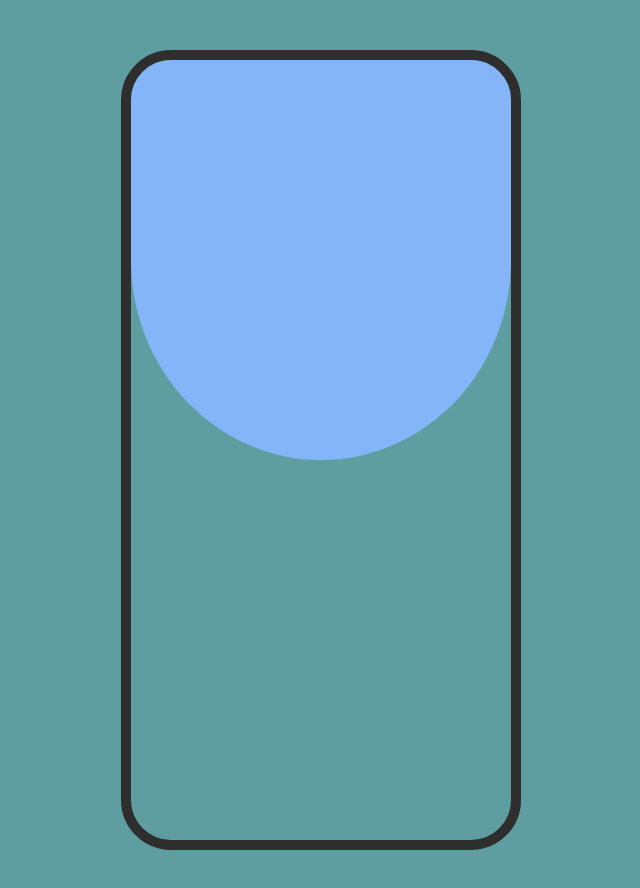
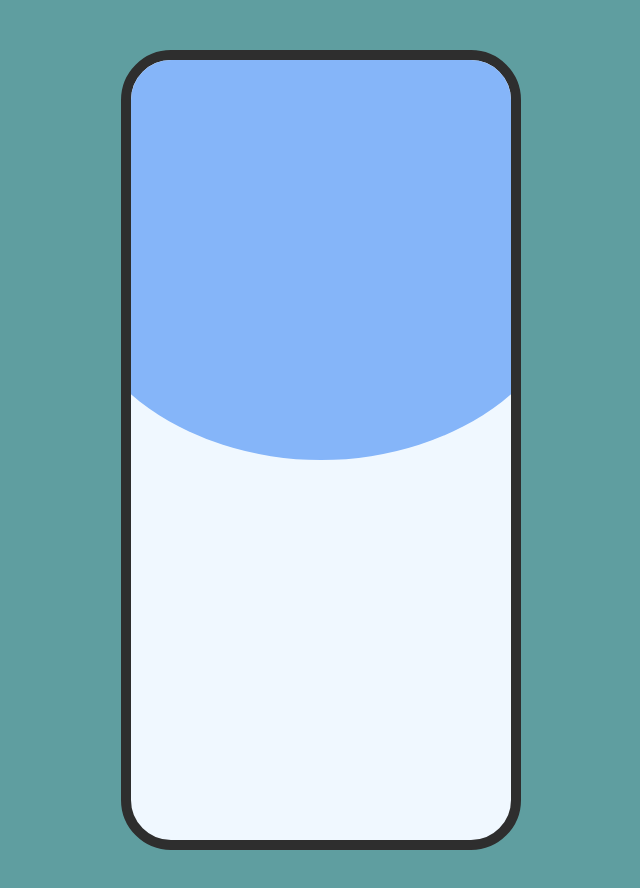
Before and after one commit to remote-webcreation/ToDo-app, a plain HTML site: page index.html in a window 1280 px wide. Shown: the whole page, without its empty margins (319-959 px from the left). Drawn offline with Linux system fonts and the light colour scheme.

Commit message:
finished screen-backdrop form

```diff
--- a/style.css
+++ b/style.css
@@ -19,15 +19,24 @@ body {
 
 
 .container {
-    height: 80%;
+    height: 100vh;
     width: 100%;
     overflow: hidden;
-    .screen-backdrop {
-        width: 100%;
-        height: 25rem;
-        border-radius: 0 0 50% 50%;
-        background-color: #85b5f9;
-    }
+    background-color: aliceblue;
+    position: relative
+
+}
+
+.screen-backdrop {
+    width: 135%;
+    height: 25rem;
+    border-radius: 0 0 50% 50%;
+    background-color: #85b5f9;
+    position: absolute;
+    top: 0;
+    left: 50%;
+    transform: translateX(-50%);
+
 }
 
 
```
